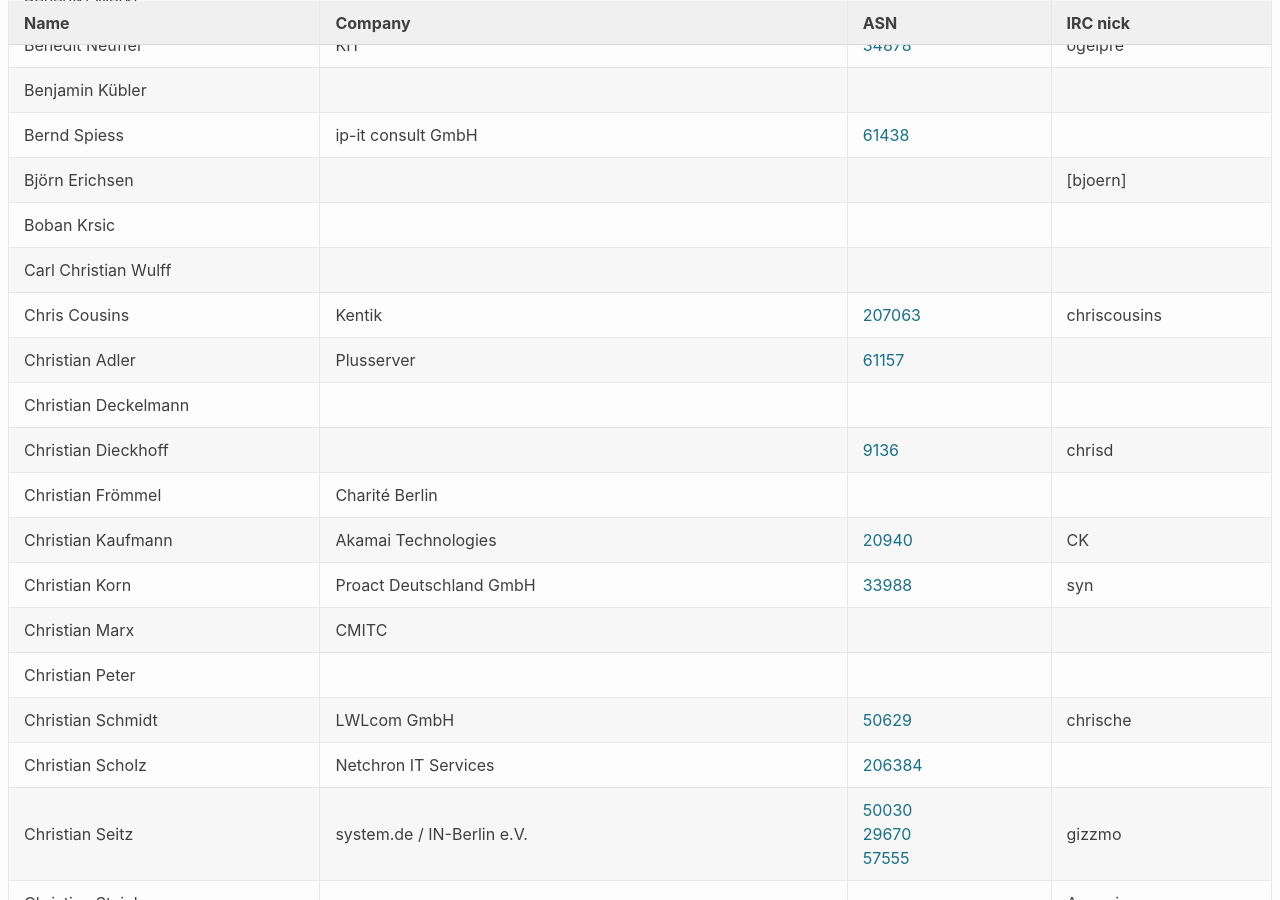
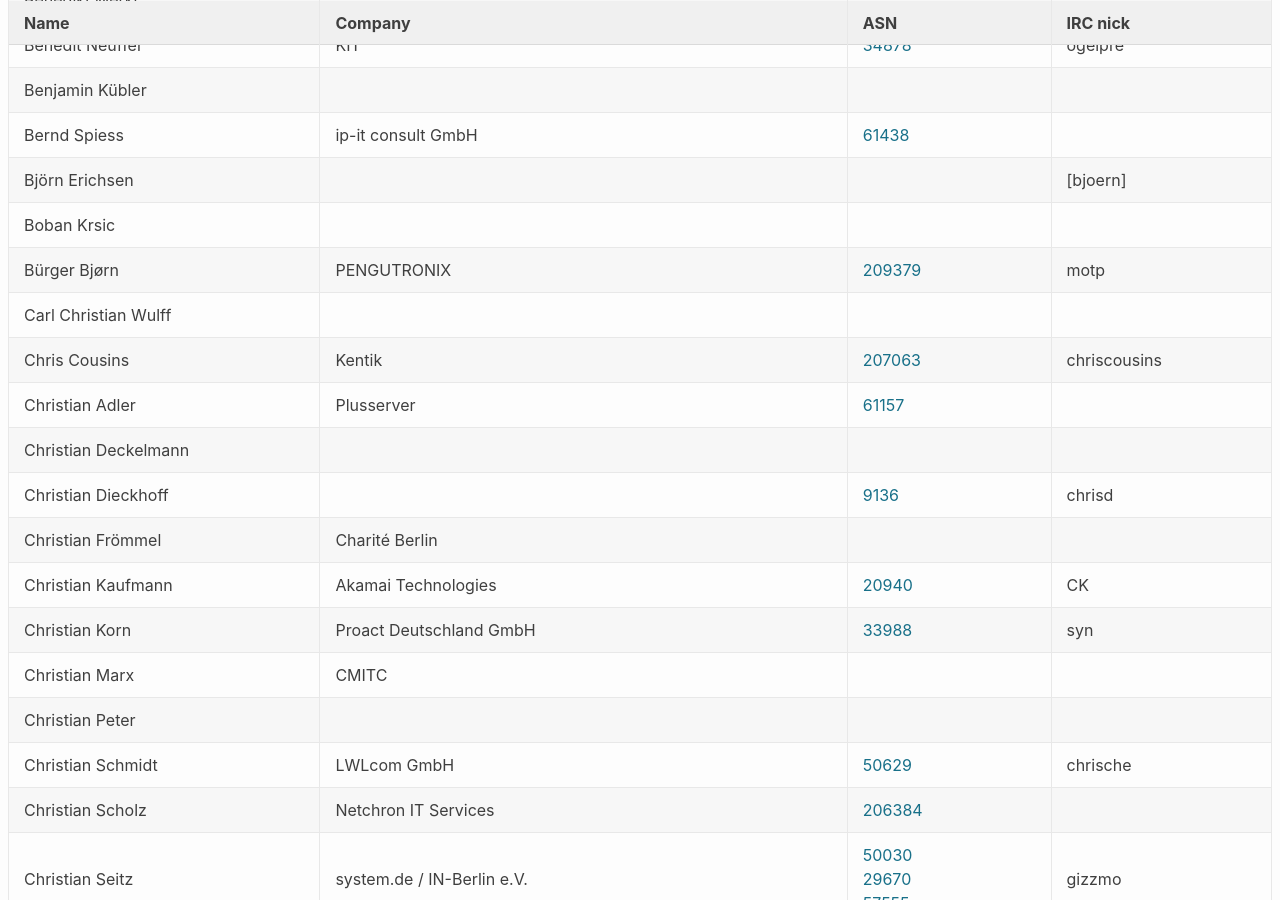
Before and after one commit to denog/pretix-attendeelist, a Jekyll site: the page built from index.markdown, in a window 1280 px wide and 900 px high, scrolled down 1501 px. Built offline with Jekyll 4.4.1, drawn with Linux system fonts in a browser that asks for light colours.

Commit message:
Latest data: Thu Oct 22 22:50:09 UTC 2020

```diff
--- a/_data/attendees.json
+++ b/_data/attendees.json
@@ -210,6 +210,12 @@
     "asn": null
   },
   {
+    "name": "Bürger Bjørn",
+    "company": "PENGUTRONIX",
+    "irc": "motp",
+    "asn": "AS209379"
+  },
+  {
     "name": "Carl Christian Wulff",
     "company": null,
     "irc": null,
```
